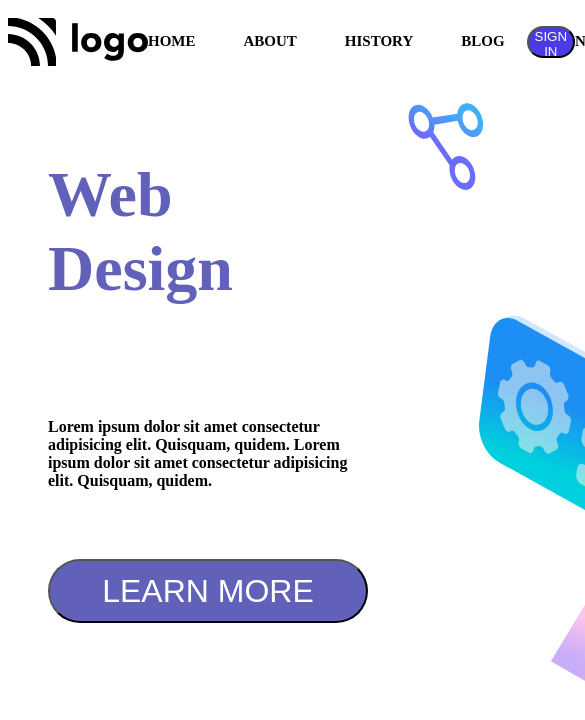
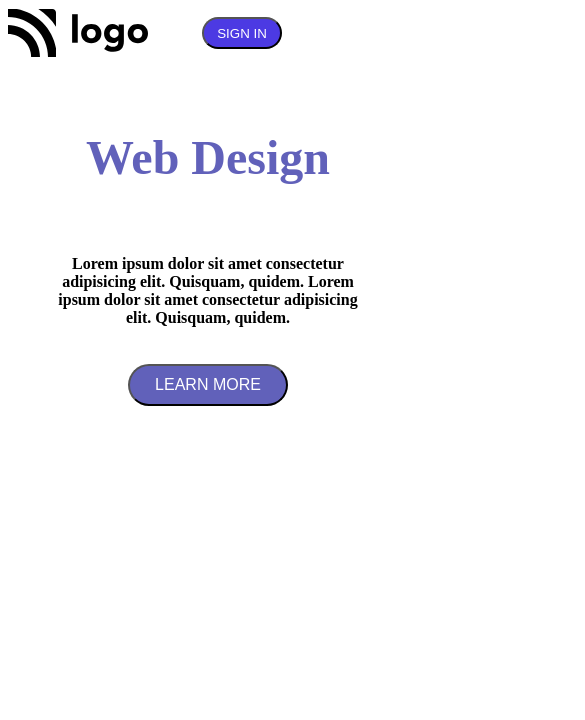
Before and after one commit to Aravind104/web-design-landing-page-project-08, a plain HTML site: page index.html in a window 390 px wide. Shown: the top 720 px of the page, 585 px wide, since content can reach past the window. Drawn offline with Linux system fonts and the light colour scheme.

Commit message:
Add responsiveness

```diff
--- a/css/index.css
+++ b/css/index.css
@@ -38,7 +38,7 @@
     flex-direction: column;
     justify-content: flex-start;
     padding: 40px;
-    gap:3rem;
+    gap:2rem;
 
 }
 .left-section h1{
@@ -51,10 +51,10 @@
 }
 .learn-more-btn{
     display: flex;
-    height: 4rem;
-    width: 20rem;
+    width: 50%;
+    padding: 10px 5px;
     color: #fff;
-    font-size: 2rem;
+    font-size: 1rem;
     background-color:#6161ba ;
     border-radius: 50px;
     align-items: center;
@@ -73,3 +73,24 @@
     top: 600px;
     left: 620px;
 }
+
+@media screen and (max-width:500px)
+{
+    .nav-items{
+        display:none;
+    }
+    .imgs-div{
+        display:none;
+    }
+    .left-section{
+        justify-content: center;
+        align-items:center;
+        gap: 1rem;
+    }
+    .left-section h1{
+        font-size:3rem;
+    }
+    .left-section h4{
+        text-align: center;
+    }
+}
```
